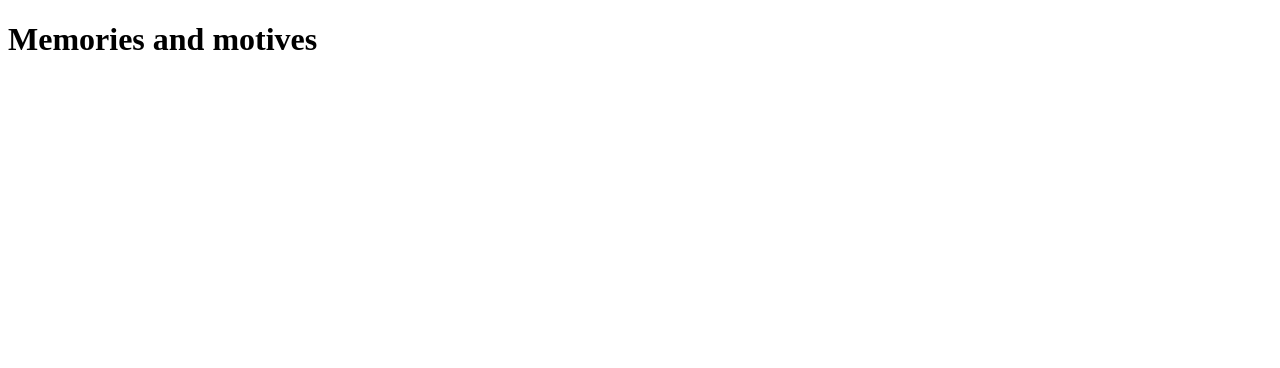
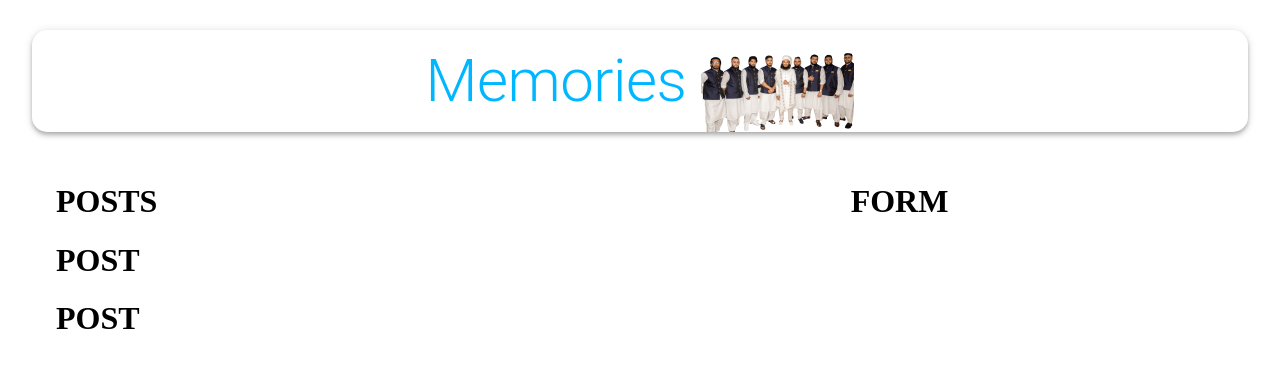
Before and after one commit to achoudhury4927/memories-and-motives, a React (Create React App) app in the folder client/: page / in a window 1280 px wide. Shown: the top 368 px of the page. Built offline with nearby package versions, Linux system fonts and the light colour scheme.

Commit message:
MongoDB connection and sample front-end/styles

```diff
--- a/client/src/App.js
+++ b/client/src/App.js
@@ -1,10 +1,46 @@
 import React from "react";
+import { AppBar, Container, Grid, Grow, Typography } from "@material-ui/core";
+
+import Posts from "./components/Posts/Posts.js";
+import Form from "./components/Form/Form.js";
+import lineup from "./images/lineup.png";
+import styles from "./styles.js";
 
 const App = () => {
+  const classes = styles();
+
   return (
-    <div>
-      <h1>Memories and motives</h1>
-    </div>
+    <Container maxWidth="lg">
+      <AppBar className={classes.appBar} position="static" color="inherit">
+        <Typography className={classes.heading} variant="h2" align="center">
+          Memories
+        </Typography>
+        <img
+          className={classes.image}
+          src={lineup}
+          alt="memories"
+          width="153"
+          height="102"
+        />
+      </AppBar>
+      <Grow in>
+        <Container>
+          <Grid
+            container
+            justify="space-between"
+            alignItems="stretch"
+            spacing={3}
+          >
+            <Grid item xs={12} sm={7}>
+              <Posts />
+            </Grid>
+            <Grid item xs={12} sm={4}>
+              <Form />
+            </Grid>
+          </Grid>
+        </Container>
+      </Grow>
+    </Container>
   );
 };
 
--- /dev/null
+++ b/client/src/api/index.js
@@ -0,0 +1,5 @@
+import axios from "axios";
+
+const url = "http://localhost:5000/posts";
+
+export const fetchPosts = () => axios.get(url);
--- a/client/src/components/Form/Form.js
+++ b/client/src/components/Form/Form.js
@@ -0,0 +1,9 @@
+import React from "react";
+import styles from "./styles.js";
+
+const Form = () => {
+  const classes = styles();
+  return <h1>FORM</h1>;
+};
+
+export default Form;
--- a/client/src/components/Form/styles.js
+++ b/client/src/components/Form/styles.js
@@ -0,0 +1,24 @@
+import { makeStyles } from "@material-ui/core/styles";
+
+export default makeStyles((theme) => ({
+  root: {
+    "& .MuiTextField-root": {
+      margin: theme.spacing(1),
+    },
+  },
+  paper: {
+    padding: theme.spacing(2),
+  },
+  form: {
+    display: "flex",
+    flexWrap: "wrap",
+    justifyContent: "center",
+  },
+  fileInput: {
+    width: "97%",
+    margin: "10px 0",
+  },
+  buttonSubmit: {
+    marginBottom: 10,
+  },
+}));
--- a/client/src/components/Posts/Post/Post.js
+++ b/client/src/components/Posts/Post/Post.js
@@ -0,0 +1,9 @@
+import React from "react";
+import styles from "./styles.js";
+
+const Post = () => {
+  const classes = styles();
+  return <h1>POST</h1>;
+};
+
+export default Post;
--- a/client/src/components/Posts/Post/styles.js
+++ b/client/src/components/Posts/Post/styles.js
@@ -0,0 +1,52 @@
+import { makeStyles } from "@material-ui/core/styles";
+
+export default makeStyles({
+  media: {
+    height: 0,
+    paddingTop: "56.25%",
+    backgroundColor: "rgba(0, 0, 0, 0.5)",
+    backgroundBlendMode: "darken",
+  },
+  border: {
+    border: "solid",
+  },
+  fullHeightCard: {
+    height: "100%",
+  },
+  card: {
+    display: "flex",
+    flexDirection: "column",
+    justifyContent: "space-between",
+    borderRadius: "15px",
+    height: "100%",
+    position: "relative",
+  },
+  overlay: {
+    position: "absolute",
+    top: "20px",
+    left: "20px",
+    color: "white",
+  },
+  overlay2: {
+    position: "absolute",
+    top: "20px",
+    right: "20px",
+    color: "white",
+  },
+  grid: {
+    display: "flex",
+  },
+  details: {
+    display: "flex",
+    justifyContent: "space-between",
+    margin: "20px",
+  },
+  title: {
+    padding: "0 16px",
+  },
+  cardActions: {
+    padding: "0 16px 8px 16px",
+    display: "flex",
+    justifyContent: "space-between",
+  },
+});
--- a/client/src/components/Posts/Posts.js
+++ b/client/src/components/Posts/Posts.js
@@ -0,0 +1,16 @@
+import React from "react";
+import Post from "./Post/Post.js";
+import styles from "./styles.js";
+
+const Posts = () => {
+  const classes = styles();
+  return (
+    <>
+      <h1>POSTS</h1>
+      <Post />
+      <Post />
+    </>
+  );
+};
+
+export default Posts;
--- a/client/src/components/Posts/styles.js
+++ b/client/src/components/Posts/styles.js
@@ -0,0 +1,14 @@
+import { makeStyles } from "@material-ui/core/styles";
+
+export default makeStyles((theme) => ({
+  mainContainer: {
+    display: "flex",
+    alignItems: "center",
+  },
+  smMargin: {
+    margin: theme.spacing(1),
+  },
+  actionDiv: {
+    textAlign: "center",
+  },
+}));
--- /dev/null
+++ b/client/src/styles.js
@@ -0,0 +1,18 @@
+import { makeStyles } from "@material-ui/core/styles";
+
+export default makeStyles(() => ({
+  appBar: {
+    borderRadius: 15,
+    margin: "30px 0",
+    display: "flex",
+    flexDirection: "row",
+    justifyContent: "center",
+    alignItems: "center",
+  },
+  heading: {
+    color: "rgba(0,183,255, 1)",
+  },
+  image: {
+    marginLeft: "15px",
+  },
+}));
```
Also changed, not shown: client/src/images/lineup.png (added).
